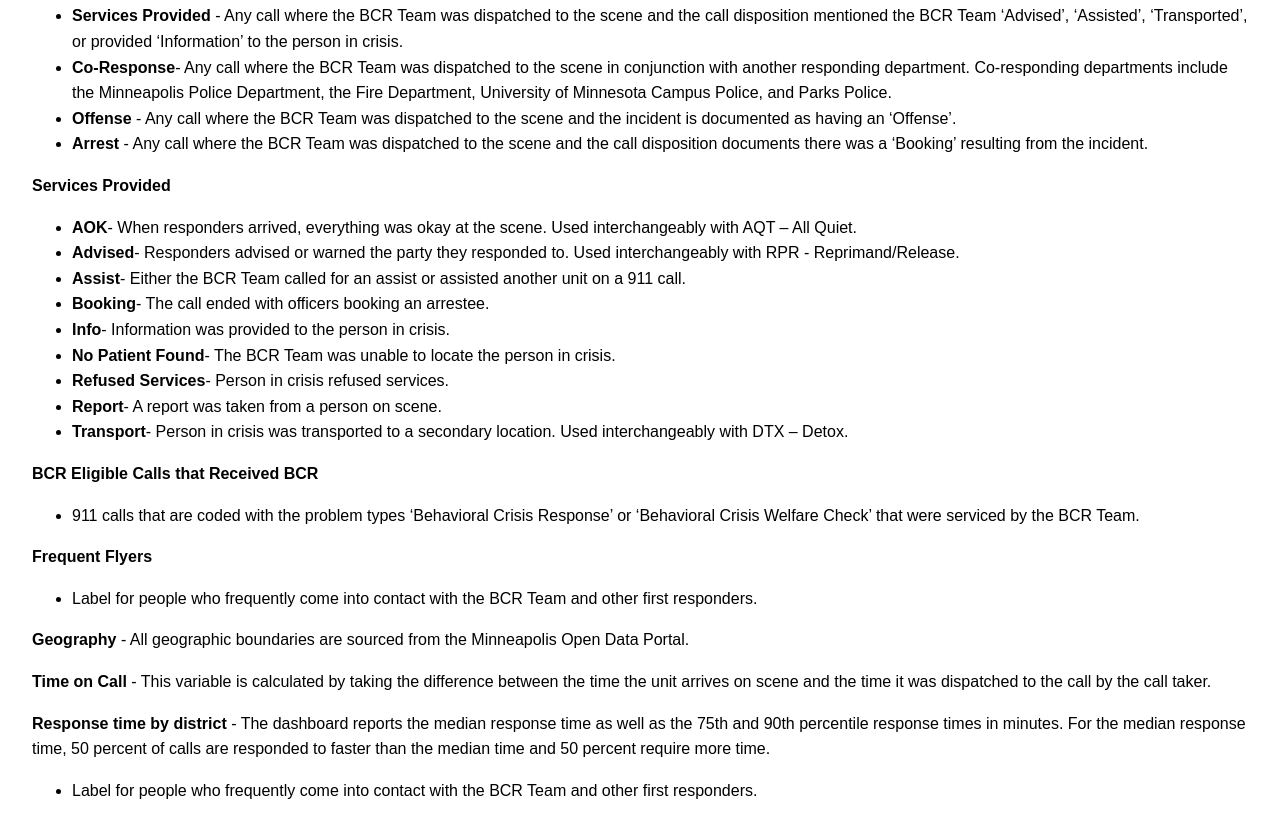
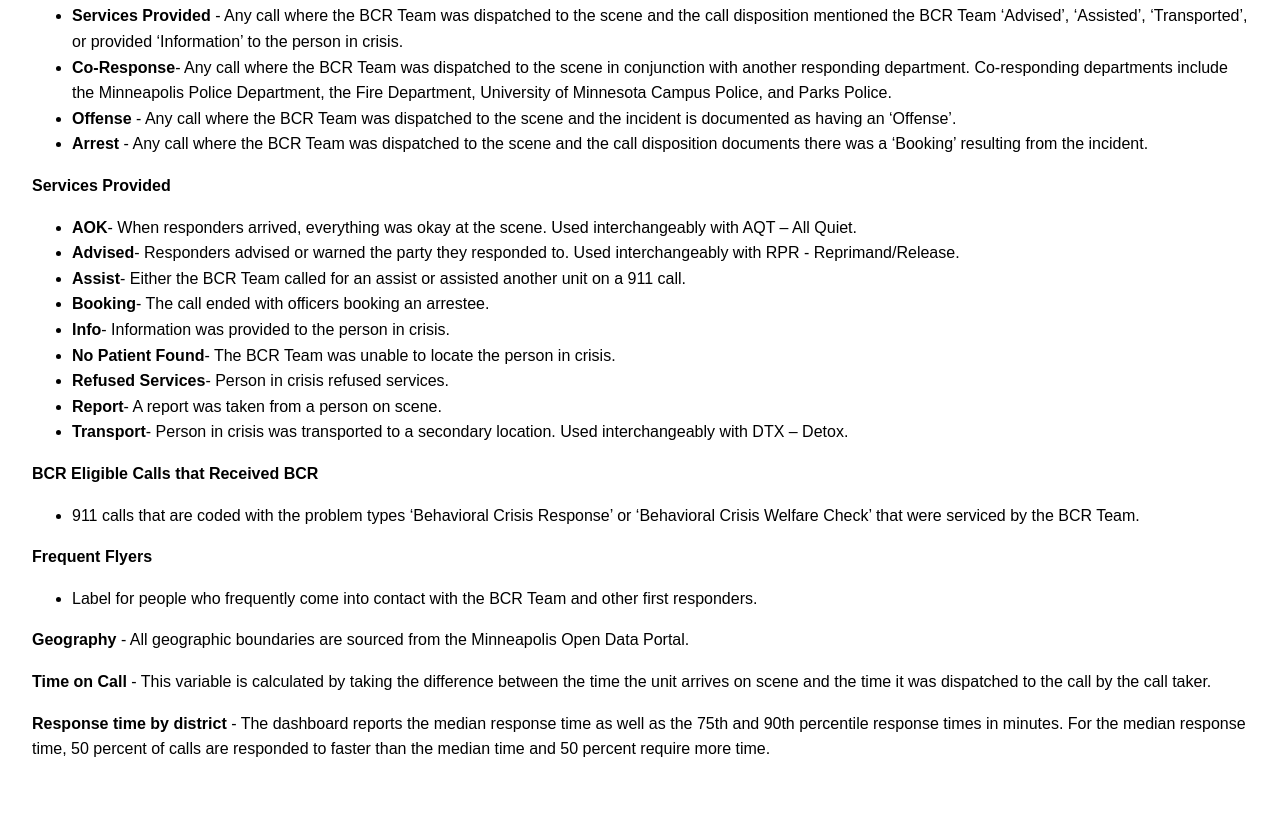
Before and after one commit to michael-thompson-nyu/minneapolis_bcr, a plain HTML site: page index.html in a window 1280 px wide. Shown: the part 1124-1961 px from the top of the page. After the commit the page ends 1934 px from the top, so only its background shows below. Drawn offline with Linux system fonts and the light colour scheme.

Commit message:
Update index.html
remove redundant text

```diff
--- a/index.html
+++ b/index.html
@@ -83,9 +83,6 @@
 	<p><b>Geography</b> - All geographic boundaries are sourced from the Minneapolis Open Data Portal. </p>
 	<p><b>Time on Call</b> - This variable is calculated by taking the difference between the time the unit arrives on scene and the time it was dispatched to the call by the call taker.</p>
 	<p><b>Response time by district</b> - The dashboard reports the median response time as well as the 75th and 90th percentile response times in minutes. For the median response time, 50 percent of calls are responded to faster than the median time and 50 percent require more time.<p>
-		<ul>
-			<li>Label for people who frequently come into contact with the BCR Team and other first responders.</li>
-		</ul>
     </main>
 
 </body>
```
